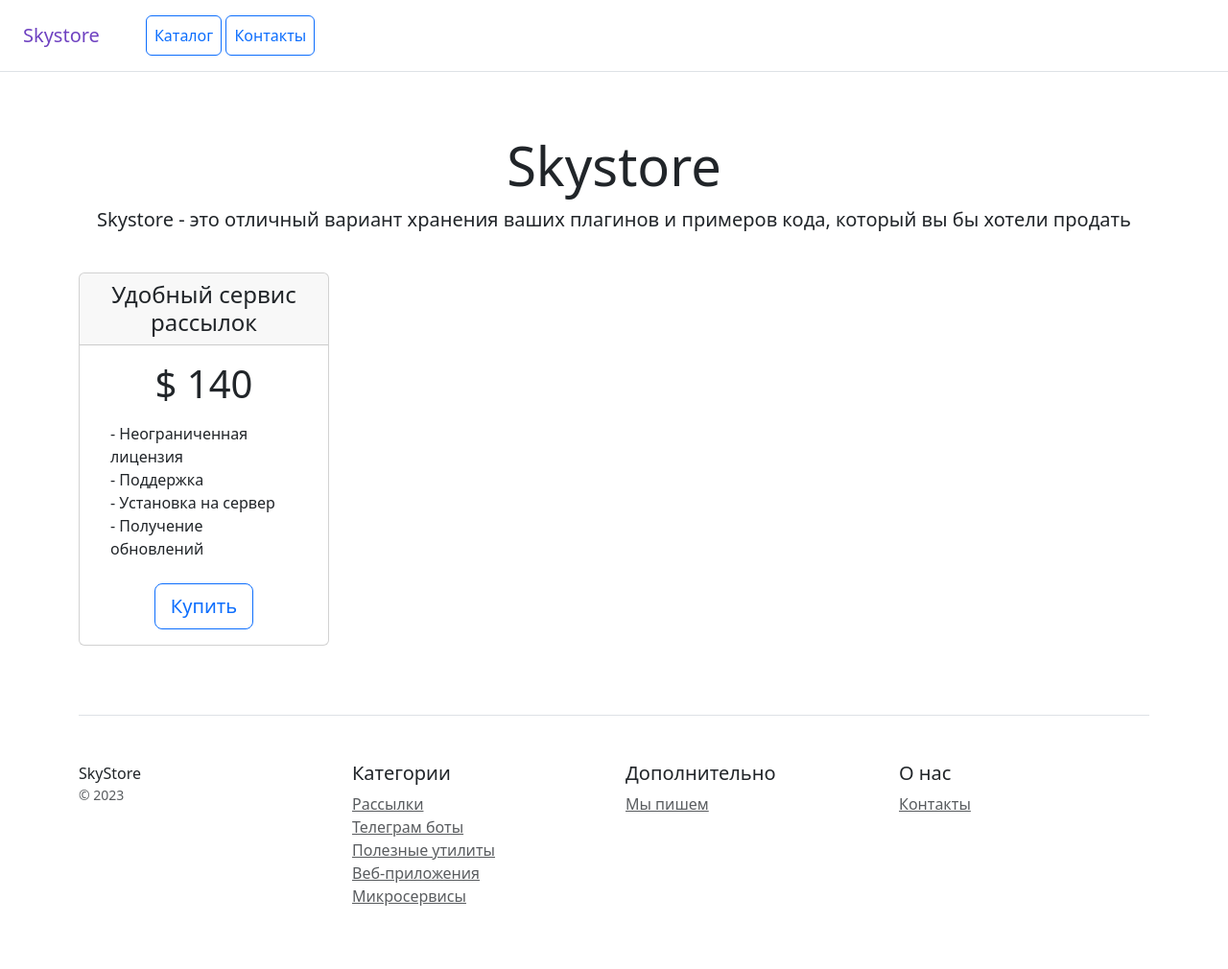
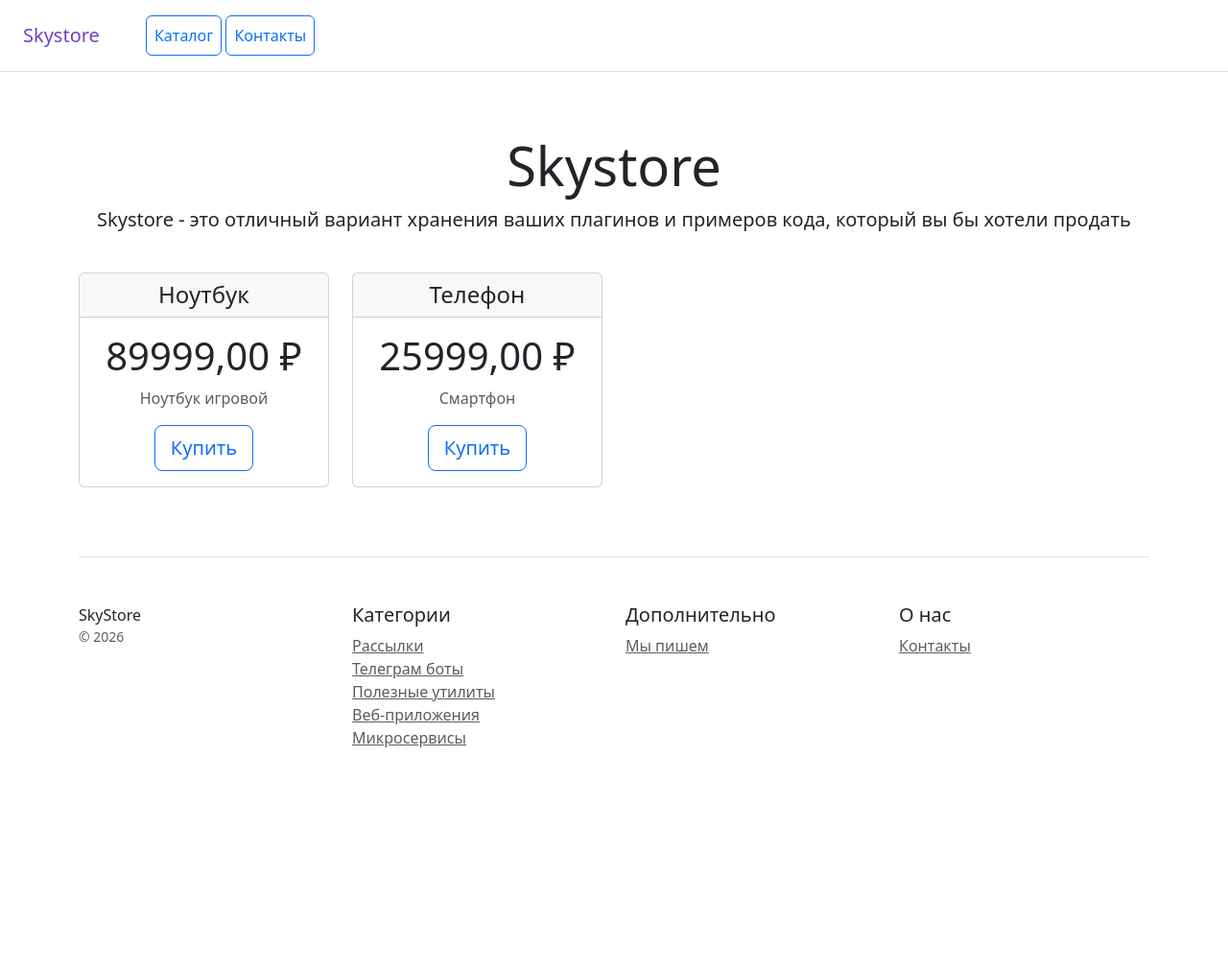
Before and after one commit to ivanitch/ecatalog, a Django app: page / in a window 1280 px wide. Shown: the whole page at 96% size. After the commit the page ends 779 px from the top, so only its background shows below. Run offline with Django 5.2, Linux system fonts and the light colour scheme; data comes from the database, SQL or seed files in the repository; some libraries are stand-ins or nearby versions.

Commit message:
feat(index): add products display to the home page
- add products display
- fix readme.md

```diff
--- a/catalog/templates/contacts.html
+++ b/catalog/templates/contacts.html
@@ -81,7 +81,7 @@
         <div class="row">
             <div class="col-12 col-md">
                 SkyStore
-                <small class="d-block mb-3 text-muted">&copy; 2023</small>
+                <small class="d-block mb-3 text-muted">&copy; 2026</small>
             </div>
             <div class="col-6 col-md">
                 <h5>Категории</h5>
--- a/catalog/templates/index.html
+++ b/catalog/templates/index.html
@@ -25,30 +25,32 @@
 
 <div class="container">
     <div class="row text-center">
+    {% for product in products %}
     <div class="col-3">
         <div class="card mb-4 box-shadow">
             <div class="card-header">
-                    <h4 class="my-0 font-weight-normal">Удобный сервис рассылок</h4>
+                <h4 class="my-0 font-weight-normal">{{ product.name }}</h4>
             </div>
             <div class="card-body">
-                    <h1 class="card-title pricing-card-title">$ 140</h1>
-                    <ul class="list-unstyled mt-3 mb-4 text-start m-3">
-                        <li>- Неограниченная лицензия</li>
-                        <li>- Поддержка</li>
-                        <li>- Установка на сервер</li>
-                        <li>- Получение обновлений</li>
-                    </ul>
+                {% if product.image %}
+                    <img src="{{ product.image.url }}" class="img-fluid mb-2" alt="{{ product.name }}">
+                {% endif %}
+                <h1 class="card-title pricing-card-title">{{ product.price }} ₽</h1>
+                <p class="text-muted">{{ product.description }}</p>
                 <button type="button" class="btn btn-lg btn-block btn-outline-primary">Купить</button>
             </div>
         </div>
     </div>
+    {% empty %}
+    <p class="text-muted">Продукты не найдены.</p>
+    {% endfor %}
     </div>
 
     <footer class="pt-4 my-md-5 pt-md-5 border-top">
         <div class="row">
             <div class="col-12 col-md">
                 SkyStore
-                <small class="d-block mb-3 text-muted">&copy; 2023</small>
+                <small class="d-block mb-3 text-muted">&copy; 2026</small>
             </div>
             <div class="col-6 col-md">
                 <h5>Категории</h5>
--- a/catalog/views.py
+++ b/catalog/views.py
@@ -1,10 +1,13 @@
 from django.contrib import messages
 from django.http import HttpRequest, HttpResponse
 from django.shortcuts import redirect, render
+from catalog.models import Product
 
 
 def index(request: HttpRequest) -> HttpResponse:
-    return render(request, "index.html")
+    latest_products = Product.objects.order_by('-created_at')[:5]
+    print(latest_products)  # вывод в консоль сервера
+    return render(request, "index.html", {"products": latest_products})
 
 
 def contacts(request: HttpRequest) -> HttpResponse:
```
Also changed, not shown: README.md. Lines whose indentation alone changed are shown as unchanged.
